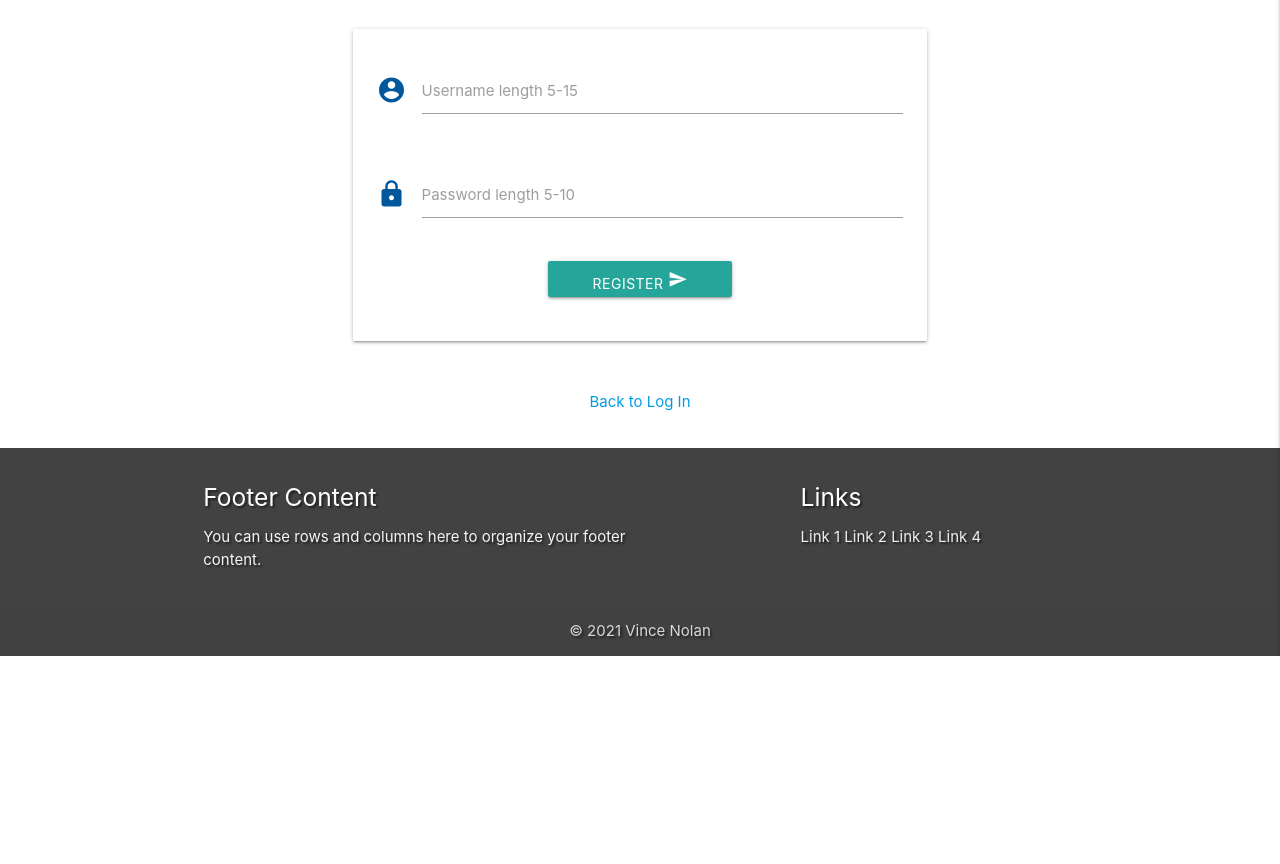
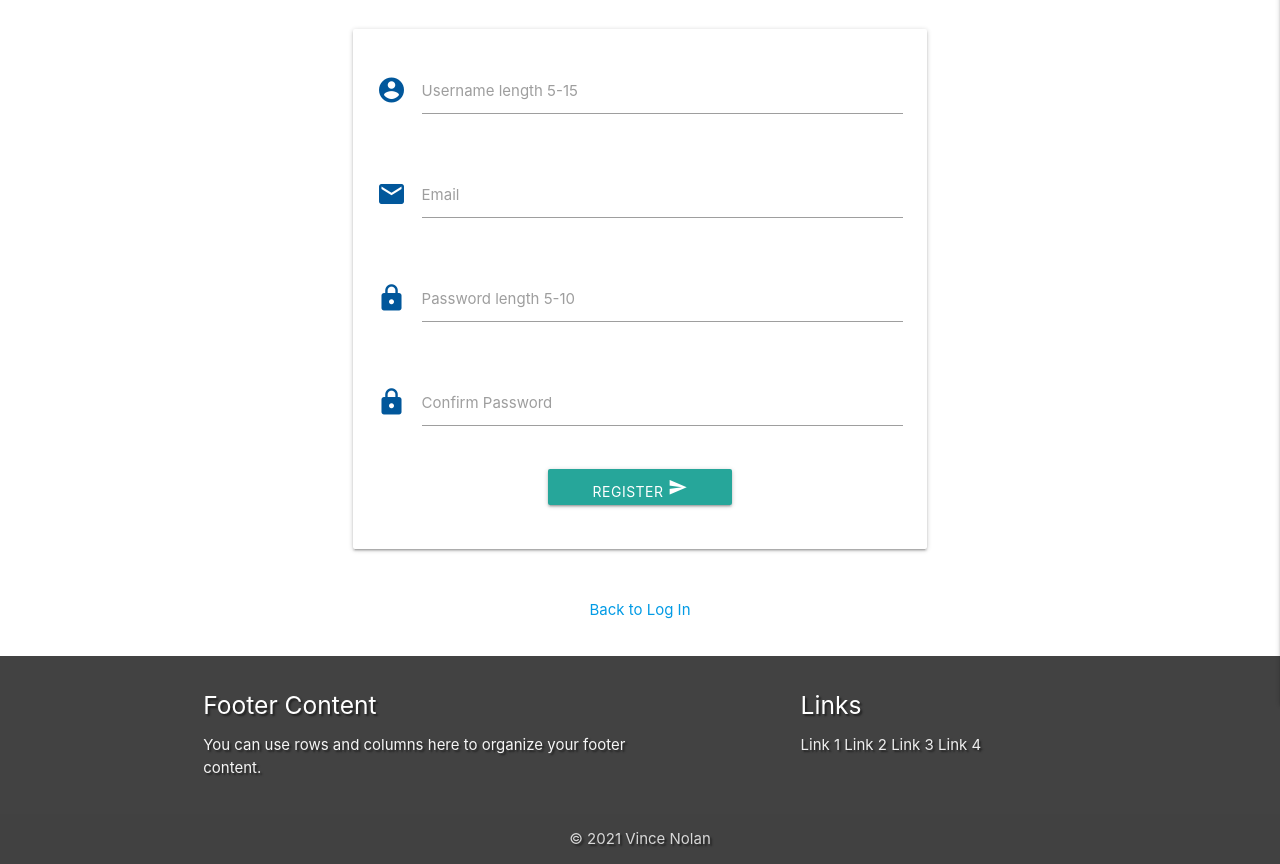
Before and after one commit to VinceNolan999/ms3-my-movie-catalog, a Flask app: page /register in a window 1280 px wide. Shown: the part 156-1020 px from the top of the page. Before the commit the page ends 812 px from the top, so only its background shows below. Run offline with Flask 2, Linux system fonts and the light colour scheme; some libraries are stand-ins or nearby versions.

Commit message:
added password validation on register form

```diff
--- a/app.py
+++ b/app.py
@@ -55,6 +55,7 @@ def register():
         # registers user
         register = {
             "username": request.form.get("username").lower(),
+            "email": request.form.get("email").lower(),
             "password": generate_password_hash(request.form.get("password"))
         }
         mongo.db.users.insert_one(register)
--- a/static/js/script.js
+++ b/static/js/script.js
@@ -39,3 +39,14 @@ $(document).ready(function () {
         });
     }
 });
+
+function passwordValidate() {
+    var password = document.getElementById("password"),
+        password2 = document.getElementById("password2");
+
+    if (password.value != password2.value) {
+        password2.setCustomValidity("Passwords do not match!!");
+    } else {
+        password2.setCustomValidity("");
+    }
+}
--- a/templates/register.html
+++ b/templates/register.html
@@ -22,18 +22,35 @@
           <label for="username">Username length 5-15 </label>
         </div>
       </div>
+      <!-- email -->
+      <div class="row">
+        <div class="input-field col s12">
+            <i class="prefix light-blue-text text-darken-4 material-icons">email</i>
+            <input id="email" name="email" type="email" pattern="[a-z0-9._%+-]+@[a-z0-9.-]+\.[a-z]{2,4}$" class="validate" required />
+            <label for="email">Email</label>
+        </div>
+    </div>
       <!-- password -->
       <div class="row">
         <div class="input-field col s12">
           <i class="prefix light-blue-text text-darken-4 material-icons">lock</i>
-          <input id="password1" name="password" type="password" class="validate"
+          <input id="password" name="password" type="password" class="validate"
           minlength="5" maxlength="10" pattern="^[a-zA-Z0-9]{5,15}$" required>
           <label for="password">Password length 5-10</label>
         </div>
       </div>
+      <!-- password confirm-->
+      <div class="row">
+        <div class="input-field col s12">
+          <i class="prefix light-blue-text text-darken-4 material-icons">lock</i>
+          <input id="password2" type="password" class="validate"
+          minlength="5" maxlength="10" pattern="^[a-zA-Z0-9]{5,15}$" required>
+          <label for="password2">Confirm Password</label>
+        </div>
+      </div>
       <!-- register -->
       <div class="row">
-        <button class="btn waves-effect waves-light col s4 offset-s4 " type="submit">Register
+        <button class="btn waves-effect waves-light col s4 offset-s4 " onclick="passwordValidate()" type="submit">Register
           <i class="material-icons">send</i>
         </button>
       </div>
```
